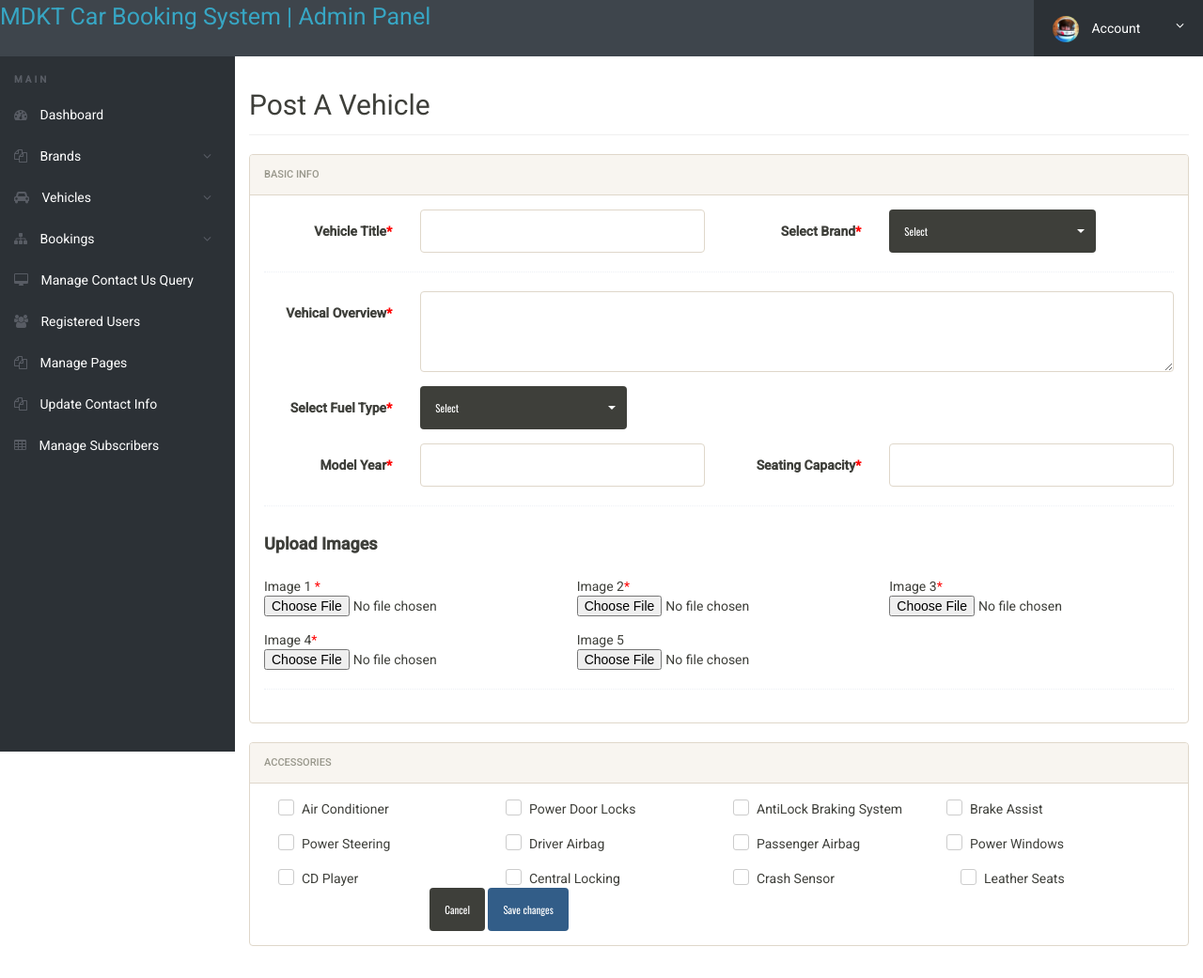
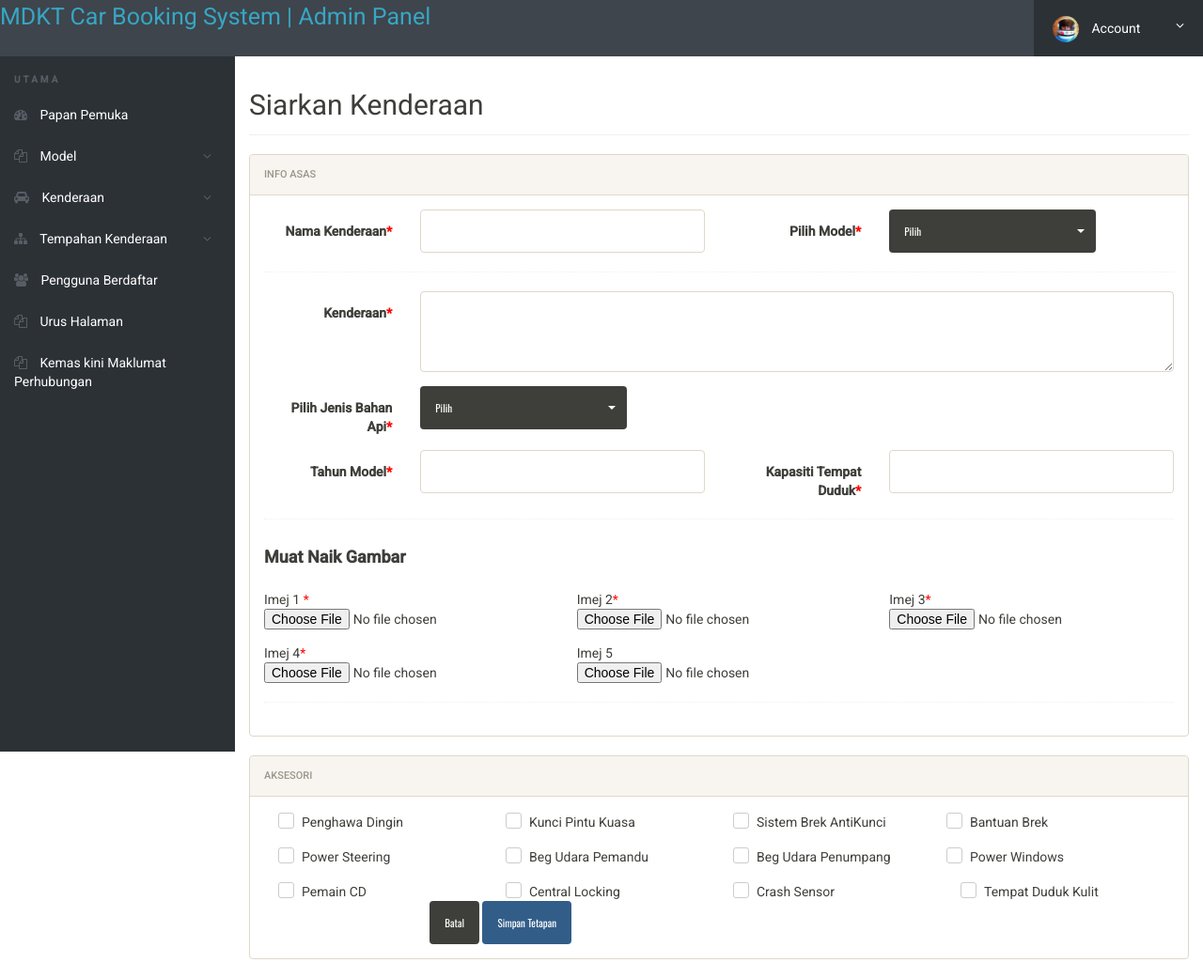
Before and after one commit to asmyra/carbookingsystem, a PHP site: page /admin/post-avehical.php in a window 1280 px wide. Shown: the whole page at 94% size. Before the commit the page ends 1007 px from the top, so only its background shows below. Run offline with PHP 8.4, Linux system fonts and the light colour scheme; a user stored in the database is signed in; data comes from the database, SQL or seed files in the repository; data that the repository does not hold is empty.

Commit message:
Translation 1

```diff
--- a/admin/includes/leftbar.php
+++ b/admin/includes/leftbar.php
@@ -1,39 +1,33 @@
 	<nav class="ts-sidebar">
 			<ul class="ts-sidebar-menu">
 
-				<li class="ts-label">Main</li>
-				<li><a href="dashboard.php"><i class="fa fa-dashboard"></i> Dashboard</a></li>
+				<li class="ts-label">Utama</li>
+				<li><a href="dashboard.php"><i class="fa fa-dashboard"></i> Papan Pemuka</a></li>
 
-<li><a href="#"><i class="fa fa-files-o"></i> Brands</a>
+<li><a href="#"><i class="fa fa-files-o"></i> Model</a>
 <ul>
-<li><a href="create-brand.php">Create Brand</a></li>
-<li><a href="manage-brands.php">Manage Brands</a></li>
+<li><a href="create-brand.php">Tambah Model Baharu</a></li>
+<li><a href="manage-brands.php">Urus Model</a></li>
 </ul>
 </li>
 
-<li><a href="#"><i class="fa fa-car"></i> Vehicles</a>
+<li><a href="#"><i class="fa fa-car"></i> Kenderaan</a>
 					<ul>
-						<li><a href="post-avehical.php">Post a Vehicle</a></li>
-						<li><a href="manage-vehicles.php">Manage Vehicles</a></li>
+						<li><a href="post-avehical.php">Tambah Kenderaan Baharu</a></li>
+						<li><a href="manage-vehicles.php">Urus Kenderaan</a></li>
 					</ul>
 				</li>
 
-<li><a href="#"><i class="fa fa-sitemap"></i> Bookings</a>
+<li><a href="#"><i class="fa fa-sitemap"></i> Tempahan Kenderaan</a>
 					<ul>
-						<li><a href="new-bookings.php">New</a></li>
-						<li><a href="confirmed-bookings.php">Confirmed</a></li>
-						<li><a href="canceled-bookings.php">Canceled</a></li>
+						<li><a href="new-bookings.php">Tempahan Baharu</a></li>
+						<li><a href="confirmed-bookings.php">Tempahan Disahkan</a></li>
+						<li><a href="canceled-bookings.php">Tempahan Dibatalkan</a></li>
 					</ul>
 				</li>
-
-
-
-
-				<li><a href="manage-contactusquery.php"><i class="fa fa-desktop"></i> Manage Contact Us Query</a></li>
-				<li><a href="reg-users.php"><i class="fa fa-users"></i> Registered Users</a></li>
-			<li><a href="manage-pages.php"><i class="fa fa-files-o"></i> Manage Pages</a></li>
-			<li><a href="update-contactinfo.php"><i class="fa fa-files-o"></i> Update Contact Info</a></li>
-			<li><a href="manage-subscribers.php"><i class="fa fa-table"></i> Manage Subscribers</a></li>
+				<li><a href="reg-users.php"><i class="fa fa-users"></i> Pengguna Berdaftar</a></li>
+			<li><a href="manage-pages.php"><i class="fa fa-files-o"></i> Urus Halaman</a></li>
+			<li><a href="update-contactinfo.php"><i class="fa fa-files-o"></i> Kemas kini Maklumat Perhubungan</a></li>
 
 			</ul>
 		</nav>
--- a/admin/post-avehical.php
+++ b/admin/post-avehical.php
@@ -13,7 +13,6 @@ if(isset($_POST['submit']))
 $vehicletitle=$_POST['vehicletitle'];
 $brand=$_POST['brandname'];
 $vehicleoverview=$_POST['vehicalorcview'];
-$priceperday=$_POST['priceperday'];
 $fueltype=$_POST['fueltype'];
 $modelyear=$_POST['modelyear'];
 $seatingcapacity=$_POST['seatingcapacity'];
@@ -45,7 +44,6 @@ $query = $dbh->prepare($sql);
 $query->bindParam(':vehicletitle',$vehicletitle,PDO::PARAM_STR);
 $query->bindParam(':brand',$brand,PDO::PARAM_STR);
 $query->bindParam(':vehicleoverview',$vehicleoverview,PDO::PARAM_STR);
-$query->bindParam(':priceperday',$priceperday,PDO::PARAM_STR);
 $query->bindParam(':fueltype',$fueltype,PDO::PARAM_STR);
 $query->bindParam(':modelyear',$modelyear,PDO::PARAM_STR);
 $query->bindParam(':seatingcapacity',$seatingcapacity,PDO::PARAM_STR);
@@ -70,11 +68,11 @@ $query->execute();
 $lastInsertId = $dbh->lastInsertId();
 if($lastInsertId)
 {
-$msg="Vehicle posted successfully";
+$msg="Kenderaan berjaya disiarkan";
 }
 else
 {
-$error="Something went wrong. Please try again";
+$error="Sesuatu telah berlaku. Sila cuba lagi";
 }
 
 }
@@ -92,7 +90,7 @@ $error="Something went wrong. Please try again";
 	<meta name="author" content="">
 	<meta name="theme-color" content="#3e454c">
 
-	<title>MDKT Car Booking System | Admin Post Vehicle</title>
+	<title>MDKT Car Booking System | Siarkan Kenderaan</title>
 
 	<!-- Font awesome -->
 	<link rel="stylesheet" href="css/font-awesome.min.css">
@@ -141,26 +139,26 @@ $error="Something went wrong. Please try again";
 				<div class="row">
 					<div class="col-md-12">
 
-						<h2 class="page-title">Post A Vehicle</h2>
+						<h2 class="page-title">Siarkan Kenderaan</h2>
 
 						<div class="row">
 							<div class="col-md-12">
 								<div class="panel panel-default">
-									<div class="panel-heading">Basic Info</div>
-<?php if($error){?><div class="errorWrap"><strong>ERROR</strong>:<?php echo htmlentities($error); ?> </div><?php }
-				else if($msg){?><div class="succWrap"><strong>SUCCESS</strong>:<?php echo htmlentities($msg); ?> </div><?php }?>
+									<div class="panel-heading">Info Asas</div>
+<?php if($error){?><div class="errorWrap"><strong>TIDAK BERJAYA</strong>:<?php echo htmlentities($error); ?> </div><?php }
+				else if($msg){?><div class="succWrap"><strong>BERJAYA</strong>:<?php echo htmlentities($msg); ?> </div><?php }?>
 
 									<div class="panel-body">
 <form method="post" class="form-horizontal" enctype="multipart/form-data">
 <div class="form-group">
-<label class="col-sm-2 control-label">Vehicle Title<span style="color:red">*</span></label>
+<label class="col-sm-2 control-label">Nama Kenderaan<span style="color:red">*</span></label>
 <div class="col-sm-4">
 <input type="text" name="vehicletitle" class="form-control" required>
 </div>
-<label class="col-sm-2 control-label">Select Brand<span style="color:red">*</span></label>
+<label class="col-sm-2 control-label">Pilih Model<span style="color:red">*</span></label>
 <div class="col-sm-4">
 <select class="selectpicker" name="brandname" required>
-<option value=""> Select </option>
+<option value=""> Pilih </option>
 <?php $ret="select id,BrandName from tblbrands";
 $query= $dbh -> prepare($ret);
 //$query->bindParam(':id',$id, PDO::PARAM_STR);
@@ -180,17 +178,17 @@ foreach($results as $result)
 
 <div class="hr-dashed"></div>
 <div class="form-group">
-<label class="col-sm-2 control-label">Vehical Overview<span style="color:red">*</span></label>
+<label class="col-sm-2 control-label">Kenderaan<span style="color:red">*</span></label>
 <div class="col-sm-10">
 <textarea class="form-control" name="vehicalorcview" rows="3" required></textarea>
 </div>
 </div>
 
 <div class="form-group">
-<label class="col-sm-2 control-label">Select Fuel Type<span style="color:red">*</span></label>
+<label class="col-sm-2 control-label">Pilih Jenis Bahan Api<span style="color:red">*</span></label>
 <div class="col-sm-4">
 <select class="selectpicker" name="fueltype" required>
-<option value=""> Select </option>
+<option value="">Pilih</option>
 
 <option value="Petrol">Petrol</option>
 <option value="Diesel">Diesel</option>
@@ -201,86 +199,72 @@ foreach($results as $result)
 
 
 <div class="form-group">
-<label class="col-sm-2 control-label">Model Year<span style="color:red">*</span></label>
+<label class="col-sm-2 control-label">Tahun Model<span style="color:red">*</span></label>
 <div class="col-sm-4">
 <input type="text" name="modelyear" class="form-control" required>
 </div>
-<label class="col-sm-2 control-label">Seating Capacity<span style="color:red">*</span></label>
+<label class="col-sm-2 control-label">Kapasiti Tempat Duduk<span style="color:red">*</span></label>
 <div class="col-sm-4">
 <input type="text" name="seatingcapacity" class="form-control" required>
 </div>
 </div>
 <div class="hr-dashed"></div>
-
-
 <div class="form-group">
 <div class="col-sm-12">
-<h4><b>Upload Images</b></h4>
+<h4><b>Muat Naik Gambar</b></h4>
 </div>
 </div>
-
-
 <div class="form-group">
 <div class="col-sm-4">
-Image 1 <span style="color:red">*</span><input type="file" name="img1" required>
+Imej 1 <span style="color:red">*</span><input type="file" name="img1" required>
 </div>
 <div class="col-sm-4">
-Image 2<span style="color:red">*</span><input type="file" name="img2" required>
+Imej 2<span style="color:red">*</span><input type="file" name="img2" required>
 </div>
 <div class="col-sm-4">
-Image 3<span style="color:red">*</span><input type="file" name="img3" required>
+Imej 3<span style="color:red">*</span><input type="file" name="img3" required>
 </div>
 </div>
-
-
 <div class="form-group">
 <div class="col-sm-4">
-Image 4<span style="color:red">*</span><input type="file" name="img4" required>
+Imej 4<span style="color:red">*</span><input type="file" name="img4" required>
 </div>
 <div class="col-sm-4">
-Image 5<input type="file" name="img5">
+Imej 5<input type="file" name="img5">
 </div>
-
 </div>
 <div class="hr-dashed"></div>
 </div>
 </div>
 </div>
 </div>
-
-
 <div class="row">
 <div class="col-md-12">
 <div class="panel panel-default">
-<div class="panel-heading">Accessories</div>
+<div class="panel-heading">Aksesori</div>
 <div class="panel-body">
-
-
 <div class="form-group">
 <div class="col-sm-3">
 <div class="checkbox checkbox-inline">
 <input type="checkbox" id="airconditioner" name="airconditioner" value="1">
-<label for="airconditioner"> Air Conditioner </label>
+<label for="airconditioner"> Penghawa Dingin </label>
 </div>
 </div>
 <div class="col-sm-3">
 <div class="checkbox checkbox-inline">
 <input type="checkbox" id="powerdoorlocks" name="powerdoorlocks" value="1">
-<label for="powerdoorlocks"> Power Door Locks </label>
+<label for="powerdoorlocks"> Kunci Pintu Kuasa </label>
 </div></div>
 <div class="col-sm-3">
 <div class="checkbox checkbox-inline">
 <input type="checkbox" id="antilockbrakingsys" name="antilockbrakingsys" value="1">
-<label for="antilockbrakingsys"> AntiLock Braking System </label>
+<label for="antilockbrakingsys"> Sistem Brek AntiKunci </label>
 </div></div>
 <div class="checkbox checkbox-inline">
 <input type="checkbox" id="brakeassist" name="brakeassist" value="1">
-<label for="brakeassist"> Brake Assist </label>
+<label for="brakeassist"> Bantuan Brek </label>
 </div>
 </div>
-
-
-
 <div class="form-group">
 <div class="col-sm-3">
 <div class="checkbox checkbox-inline">
@@ -292,13 +276,13 @@ Image 5<input type="file" name="img5">
 <div class="col-sm-3">
 <div class="checkbox checkbox-inline">
 <input type="checkbox" id="driverairbag" name="driverairbag" value="1">
-<label for="driverairbag">Driver Airbag</label>
+<label for="driverairbag">Beg Udara Pemandu</label>
 </div>
 </div>
 <div class="col-sm-3">
 <div class="checkbox checkbox-inline">
 <input type="checkbox" id="passengerairbag" name="passengerairbag" value="1">
-<label for="passengerairbag"> Passenger Airbag </label>
+<label for="passengerairbag"> Beg Udara Penumpang </label>
 </div></div>
 <div class="checkbox checkbox-inline">
 <input type="checkbox" id="powerwindow" name="powerwindow" value="1">
@@ -311,7 +295,7 @@ Image 5<input type="file" name="img5">
 <div class="col-sm-3">
 <div class="checkbox checkbox-inline">
 <input type="checkbox" id="cdplayer" name="cdplayer" value="1">
-<label for="cdplayer"> CD Player </label>
+<label for="cdplayer"> Pemain CD </label>
 </div>
 </div>
 <div class="col-sm-3">
@@ -327,7 +311,7 @@ Image 5<input type="file" name="img5">
 <div class="col-sm-3">
 <div class="checkbox checkbox-inline">
 <input type="checkbox" id="leatherseats" name="leatherseats" value="1">
-<label for="leatherseats"> Leather Seats </label>
+<label for="leatherseats"> Tempat Duduk Kulit </label>
 </div>
 </div>
 </div>
@@ -337,8 +321,8 @@ Image 5<input type="file" name="img5">
 
 											<div class="form-group">
 												<div class="col-sm-8 col-sm-offset-2">
-													<button class="btn btn-default" type="reset">Cancel</button>
-													<button class="btn btn-primary" name="submit" type="submit">Save changes</button>
+													<button class="btn btn-default" type="reset">Batal</button>
+													<button class="btn btn-primary" name="submit" type="submit">Simpan Tetapan</button>
 												</div>
 											</div>
 
```
Also changed, not shown: admin/canceled-bookings.php (+17 -17 lines), admin/confirmed-bookings.php (+18 -18 lines), admin/create-brand.php (+9 -9 lines), admin/dashboard.php (+10 -53 lines), admin/manage-bookings.php (+21 -21 lines), admin/manage-brands.php (+15 -15 lines), admin/manage-pages.php (+11 -11 lines), admin/manage-vehicles.php (+18 -18 lines), admin/new-bookings.php (+19 -19 lines).
